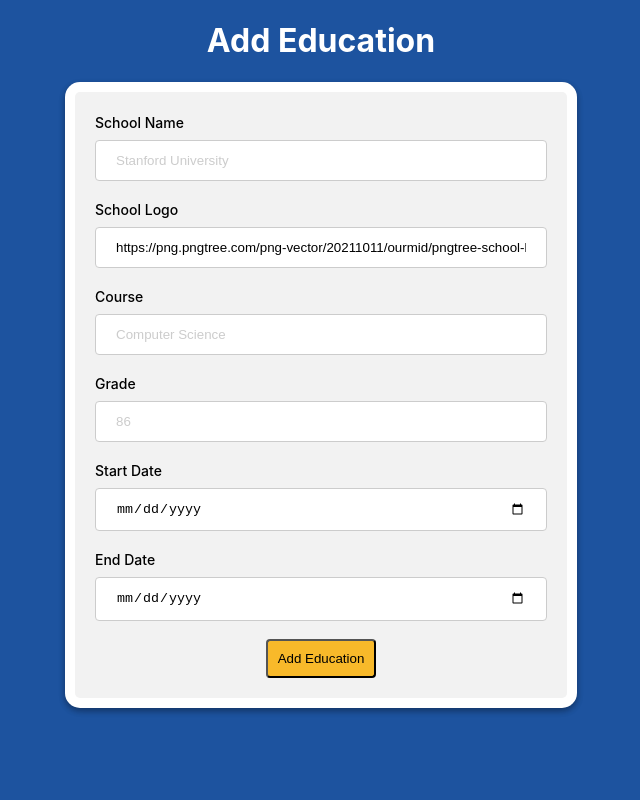
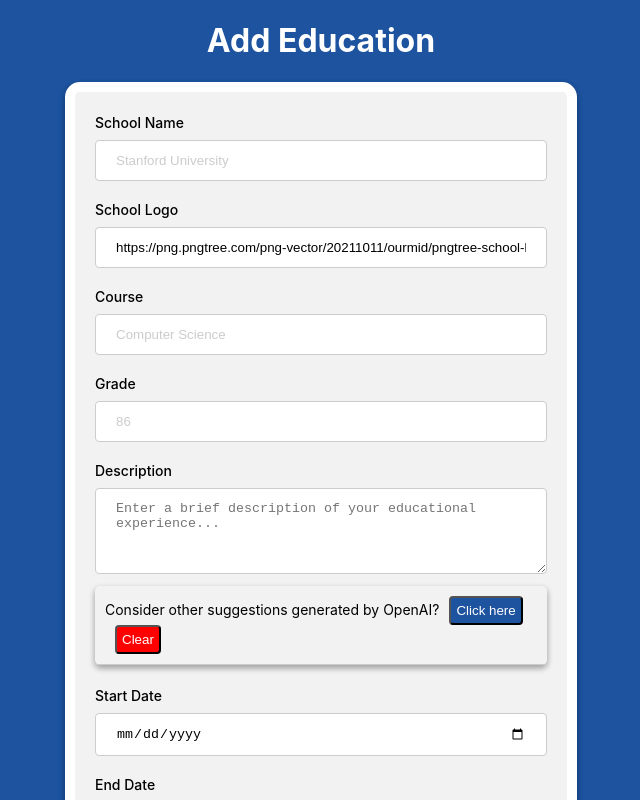
Before and after one commit to MLH-Fellowship/orientation-project-js-24.SPR.B, a React (Create React App) app: page /education/add in a window 1280 px wide. Shown: the top 800 px of the page, without its empty margins (319-959 px from the left). Built offline with nearby package versions, Linux system fonts and the light colour scheme.

Commit message:
feat:add chatgpt funtionality to textarea form elements

```diff
--- a/src/App.css
+++ b/src/App.css
@@ -96,10 +96,57 @@ body {
   /* padding: 10px; */
 }
 
+.generateSuggestion {
+  box-shadow: 0 3px 6px rgba(0, 0, 0, 0.16), 0 3px 6px rgba(0, 0, 0, 0.23);
+  border-radius: 5px;
+  text-align: left;
+  margin-top: -10px;
+  margin-bottom: 20px;
+}
+
+.generateSuggestion .heading {
+  padding: 10px;
+  font-size: 14px;
+  border-bottom: 1px solid #ccc;
+}
+
+.generateSuggestion .generateButton {
+  margin-left: 10px;
+  background: #1d539f;
+  color: #fff;
+  padding: 5px;
+}
+
+.generateSuggestion .clearButton {
+  margin-left: 10px;
+  background: #ff0000;
+  color: #fff;
+  padding: 5px;
+}
+
+.generateSuggestion .list {
+  padding: 10px 10px 10px 30px;
+  margin: 0;
+}
+
+.generateSuggestion .item {
+  text-align: left;
+  margin-bottom: 10px;
+  color: #666;
+  cursor: pointer;
+  padding: 10px;
+  font-size: 15px;
+  border-radius: 5px;
+}
+
+.generateSuggestion .item:hover {
+  box-shadow: 0 3px 2px rgba(0, 0, 0, 0.16);
+}
+
 .error {
   display: block;
   font-size: 14px;
-  margin: 20px;
+  padding: 20px;
   color: #ff0000;
 }
 
--- /dev/null
+++ b/src/components/AiTextSuggestion.js
@@ -0,0 +1,90 @@
+import { useState } from "react";
+import axios from "axios";
+
+export default function AiTextSuggestion({ prompt, handlePopulateDesc }) {
+  const [suggestions, setSuggestions] = useState([]);
+  const [isSubmitting, setIsSubmitting] = useState(false);
+  const [isError, setIsError] = useState(null);
+
+  const handleGetSuggestion = async () => {
+    try {
+      if (prompt?.length < 10) {
+        throw new Error("prompt must be at least 10 characters");
+      }
+      setSuggestions([]);
+      setIsSubmitting(true);
+      const response = await axios.post(
+        "https://api.openai.com/v1/chat/completions",
+        {
+          model: "gpt-3.5-turbo",
+          messages: [
+            {
+              role: "system",
+              content:
+                "Serve as a text suggestion tool, generating alternative phrases or sentences for the given text prompt. Offer a variety of suggestions to enhance the original text and generate a response that does not exceed 200 characters.",
+            },
+            { role: "user", content: prompt },
+          ],
+          temperature: 0.7,
+          max_tokens: 50,
+          n: 3,
+        },
+        {
+          headers: {
+            "Content-Type": "application/json",
+            Authorization: `Bearer ${process.env.REACT_APP_OPENAI_API_KEY}`,
+          },
+        }
+      );
+
+      setSuggestions(
+        response.data.choices.map((choice) => choice.message.content)
+      );
+    } catch (error) {
+      setIsError(error?.message || "An error occurred");
+    } finally {
+      setIsSubmitting(false);
+    }
+  };
+
+  return (
+    <div className="generateSuggestion">
+      <div className="heading">
+        Consider other suggestions generated by OpenAI?
+        <span>
+          <button
+            className="generateButton"
+            type="button"
+            onClick={handleGetSuggestion}
+          >
+            {isSubmitting ? "Generating ..." : "Click here"}
+          </button>
+          <button
+            className="clearButton"
+            type="button"
+            onClick={() => {
+              setSuggestions([]);
+              setIsError(null);
+            }}
+          >
+            Clear
+          </button>
+        </span>
+      </div>
+      {isError && <span className="error">{isError}</span>}
+      {suggestions?.length ? (
+        <ul className="list">
+          {suggestions?.map((item, index) => (
+            <li
+              key={index}
+              className="item"
+              onClick={() => handlePopulateDesc(item)}
+            >
+              {item}
+            </li>
+          ))}
+        </ul>
+      ) : null}
+    </div>
+  );
+}
--- a/src/components/Input.js
+++ b/src/components/Input.js
@@ -1,4 +1,4 @@
-export default function Input({
+export function Input({
   label,
   id,
   type = "text",
@@ -22,3 +22,22 @@ export default function Input({
     </div>
   );
 }
+
+export function Textarea({ label, id, value, placeholder, handleChange }) {
+  return (
+    <div className="inputContent">
+      <label htmlFor={id}>{label}</label>
+      <textarea
+        id={id}
+        name={id}
+        value={value}
+        placeholder={placeholder}
+        onChange={handleChange}
+        maxLength={200}
+        rows={4}
+        wrap="hard"
+        required
+      />
+    </div>
+  );
+}
--- a/src/components/index.js
+++ b/src/components/index.js
@@ -1 +1,2 @@
-export { default as Input } from "./Input";
+export { Input, Textarea } from "./Input";
+export { default as AiTextSuggestion } from "./AiTextSuggestion";
--- a/src/constants.js
+++ b/src/constants.js
@@ -22,6 +22,12 @@ export const educationFormList = [
     placeholder: "86",
   },
   {
+    id: "desc",
+    label: "Description",
+    placeholder: "Enter a brief description of your educational experience...",
+    elementType: "textarea",
+  },
+  {
     id: "startDate",
     label: "Start Date",
     type: "date",
--- a/src/pages/education/AddEducation.js
+++ b/src/pages/education/AddEducation.js
@@ -1,13 +1,14 @@
-import { useState } from "react";
+import { Fragment, useState } from "react";
 import { useNavigate } from "react-router-dom";
 
-import { Input } from "../../components";
+import { AiTextSuggestion, Input, Textarea } from "../../components";
 import { useAppContext } from "../../provider/ContextProvider";
 import { educationFormList } from "../../constants.js";
 
 export default function AddEducation() {
   const [pending, setIsPending] = useState(false);
   const [education, setEducation] = useState(null);
+  const [error, setError] = useState(null);
 
   const { data, setData } = useAppContext();
 
@@ -15,6 +16,10 @@ export default function AddEducation() {
 
   const handleChange = (e) => {
     setEducation((prevS) => ({ ...prevS, [e.target.name]: e.target.value }));
+  };
+
+  const handlePopulateDesc = (populatedDesc) => {
+    setEducation((prevS) => ({ ...prevS, desc: populatedDesc }));
   };
 
   const handleAdd = async (e) => {
@@ -44,7 +49,7 @@ export default function AddEducation() {
 
       navigate("/");
     } catch (error) {
-      console.error("Error:", error);
+      setError(error?.message || "An error occurred");
     } finally {
       setIsPending(false);
     }
@@ -55,18 +60,35 @@ export default function AddEducation() {
       <h1>Add Education</h1>
       <div className="resumeSection">
         <form className="form" onSubmit={handleAdd}>
-          {educationFormList.map((item) => (
+          {educationFormList.map((item) => {
+            if (item.elementType === "textarea") {
+              return (
+                <Fragment key={item.id}>
+                  <Textarea
+                    {...item}
+                    value={education?.[item.id] || item?.value || ""}
+                    handleChange={handleChange}
+                  />
+                  <AiTextSuggestion
+                    prompt={education?.desc || ""}
+                    handlePopulateDesc={handlePopulateDesc}
+                  />
+                </Fragment>
+              );
+            }
+            return (
               <Input
                 key={item.id}
                 {...item}
                 value={education?.[item.id] || item?.value || ""}
                 handleChange={handleChange}
-              required
               />
-          ))}
+            );
+          })}
           <button type="submit">
             {pending ? "Adding ..." : "Add Education"}
           </button>
+          {error && <span className="error">{JSON.stringify(error)}</span>}
         </form>
       </div>
     </div>
--- a/src/pages/education/EditEducation.js
+++ b/src/pages/education/EditEducation.js
@@ -1,8 +1,8 @@
-import { useState, useEffect } from "react";
+import { useState, useEffect, Fragment } from "react";
 import { useNavigate, useParams } from "react-router-dom";
 
 import { useAppContext } from "../../provider/ContextProvider";
-import { Input } from "../../components";
+import { AiTextSuggestion, Input, Textarea } from "../../components";
 import { educationFormList } from "../../constants";
 
 export default function EditEducation() {
@@ -27,6 +27,10 @@ export default function EditEducation() {
 
   const handleChange = (e) => {
     setEducation((prevS) => ({ ...prevS, [e.target.name]: e.target.value }));
+  };
+
+  const handlePopulateDesc = (populatedDesc) => {
+    setEducation((prevS) => ({ ...prevS, desc: populatedDesc }));
   };
 
   const handleEdit = async (e) => {
@@ -69,15 +73,33 @@ export default function EditEducation() {
       <div className="resumeSection">
         {education ? (
           <form className="form" onSubmit={handleEdit}>
-            {educationFormList.map((item) => (
+            {educationFormList.map((item) => {
+              if (item.elementType === "textarea") {
+                return (
+                  <Fragment key={item.id}>
+                    <Textarea
+                      {...item}
+                      value={education?.[item.id] || ""}
+                      handleChange={handleChange}
+                    />
+                    <AiTextSuggestion
+                      prompt={education?.desc || ""}
+                      handlePopulateDesc={handlePopulateDesc}
+                    />
+                  </Fragment>
+                );
+              }
+
+              return (
                 <Input
                   key={item.id}
                   {...item}
                   value={education?.[item.id] || ""}
                   handleChange={handleChange}
-                required
                 />
-            ))}
+              );
+            })}
+
             <button type="submit">
               {pending ? "Editing ..." : "Edit Education"}
             </button>
```
Lines whose indentation alone changed are shown as unchanged.
